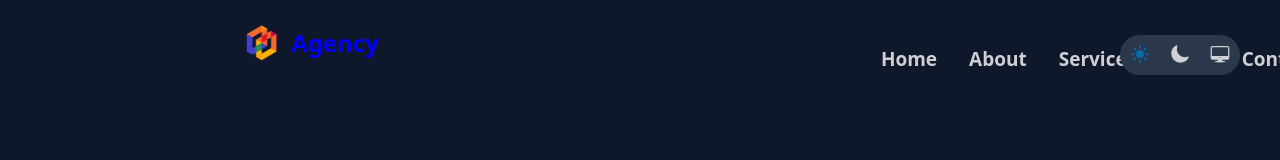
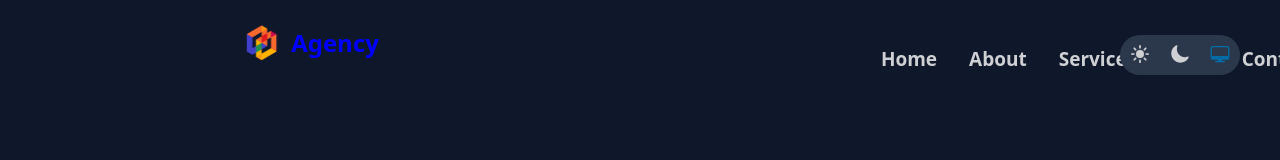
Before and after one commit to rakotoarisonlandry/Agency, a React (Vite) app: page / in a window 1280 px wide. Shown: the top 160 px of the page. Built offline with nearby package versions, Linux system fonts and the light colour scheme.

Commit message:
change design dark mode

```diff
--- a/src/component/header.jsx
+++ b/src/component/header.jsx
@@ -3,7 +3,7 @@ import logo from "../assets/image/logo.png";
 import { useThemeContext } from "../Tool/ThemeContext";
 import { motion } from "framer-motion";
 function Header() {
-  const [ThemeContext,setTheme] = useState("light")
+  const [theme,setTheme] = useState("system")
   const options = [
     {
       icon: "sunny",
@@ -18,7 +18,7 @@ function Header() {
       text: "system",
     },
   ];
-  const { toggleTheme, theme } = useThemeContext();
+  const { toggleTheme, utheme } = useThemeContext();
 
   const isLightTheme = theme === "light";
 
@@ -103,7 +103,8 @@ function Header() {
           {options?.map((opt) => (
             <button
               key={opt.text}
-              className={`w-8 h-8 leading-9 text-xl rounded-full m-1 ${ThemeContext === opt.text && "text-sky-600"} `}
+              onClick={() => setTheme(opt.text)}
+              className={`w-8 h-8 leading-9 text-xl rounded-full m-1 ${theme === opt.text && "text-sky-600"} `}
             >
               <ion-icon name={opt.icon}></ion-icon>
             </button>
```
